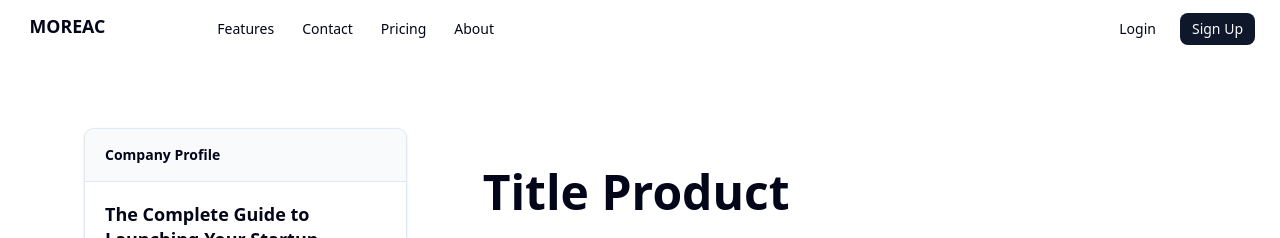
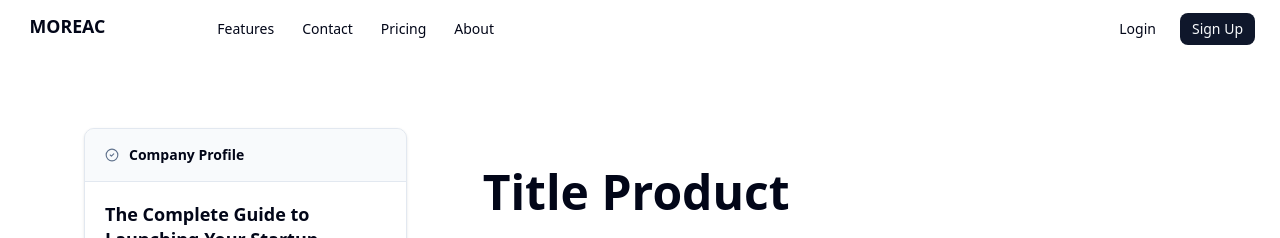
Before and after one commit to heinricov/moreac, a Next.js app: page /products in a window 1280 px wide. Shown: the top 238 px of the page. Built offline with nearby package versions, Linux system fonts and the light colour scheme.

Commit message:
update 11

```diff
--- a/app/products/page.tsx
+++ b/app/products/page.tsx
@@ -1,9 +1,8 @@
 import HeroProduct from "@/components/product/hero-product";
 import Features from "@/components/product/feature";
 import React from "react";
-import TemplateUse from "@/components/product/template-use";
 import BentoImages from "@/components/product/bento-images";
-import { Book, Download, Share2 } from "lucide-react";
+import { CircleCheck, Download, Share2 } from "lucide-react";
 import { Button } from "@/components/ui/button";
 
 export default function page() {
@@ -17,6 +16,7 @@ export default function page() {
               <div className="border-border bg-card mb-6 overflow-hidden rounded-lg border shadow-sm">
                 <div className="border-border bg-muted/50 border-b px-5 py-4">
                   <h3 className="flex items-center text-sm font-semibold">
+                    <CircleCheck className="text-muted-foreground mr-2.5 size-3.5" />
                     Company Profile
                   </h3>
                 </div>
```
